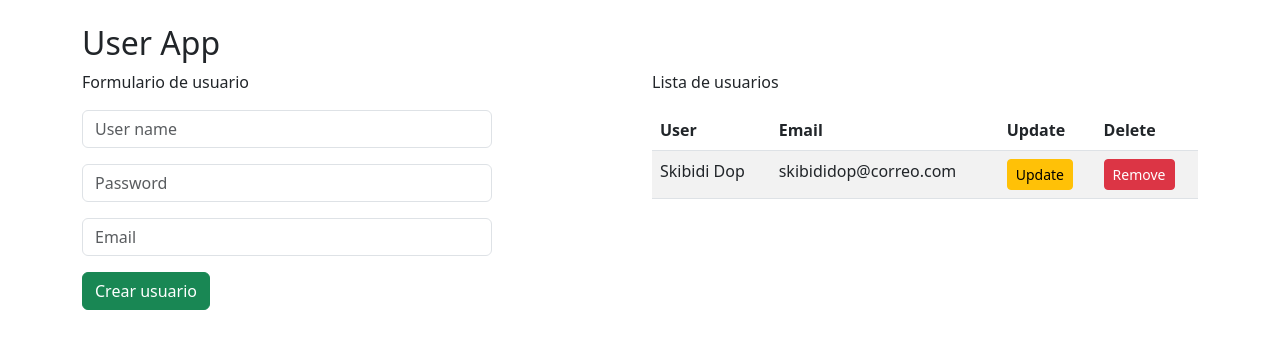
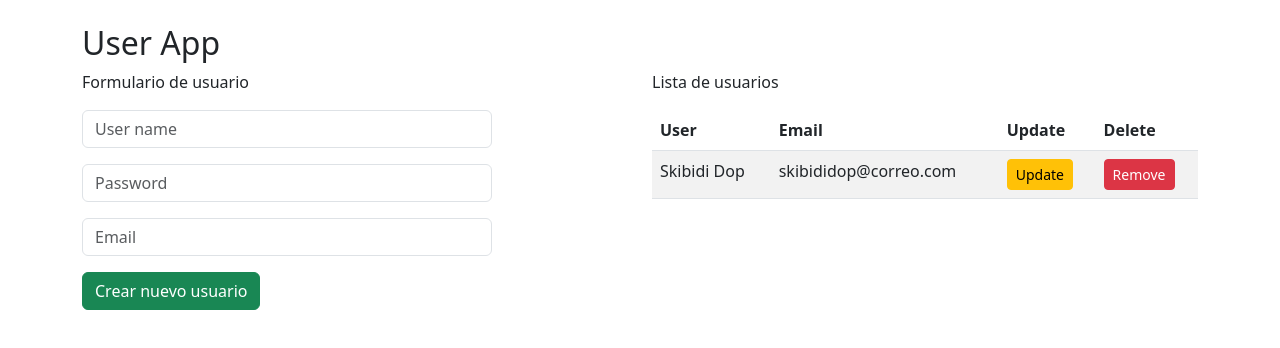
Before and after one commit to ByronGTh/user-app, a React (Vite) app: page / in a window 1280 px wide. Shown: the top 348 px of the page. Built offline with nearby package versions, Linux system fonts and the light colour scheme.

Commit message:
src/components/UserForm.jsx: validado mensaje del boton segun la actividad a realizar

```diff
--- a/src/UsersApp.jsx
+++ b/src/UsersApp.jsx
@@ -59,7 +59,8 @@ export const UsersApp = () =>{
         <h2>User App</h2>
         <div className="row">
             <div className="col">
-                <UserForm handlerAddUser={handlerAddUser} initialUserForm={initialUserForm} userSelected={userSelected}/>
+                <UserForm handlerAddUser={handlerAddUser} initialUserForm={initialUserForm}
+                userSelected={userSelected}/>
             </div>
             <div className="col">
                 {
--- a/src/components/UserForm.jsx
+++ b/src/components/UserForm.jsx
@@ -10,7 +10,7 @@ propiedad value
     const[userForm, setUserForm] =useState(initialUserForm);
 
     //De esta desestructuracion pasan al value de los inputs
-    const{username, password, email} = userForm;
+    const{id, username, password, email} = userForm;
 
     /*
         Por medio de este useEffect() haremos que el formulario se poble de la informacion de la fila de la tabla
@@ -58,7 +58,7 @@ propiedad value
             <input type="text" className="form-control my-3 w-75" onChange={onInputChange} placeholder="User name" name="username" value={username}/>
             <input type="password" className="form-control my-3 w-75" onChange={onInputChange} placeholder="Password" name="password" value={password}/>
             <input type="email" className="form-control my-3 w-75" onChange={onInputChange} placeholder="Email" name="email" value={email}/>
-            <button type="submit" className="btn btn-success" onSubmit={onSubmit}>Crear usuario</button>
+            <button type="submit" className="btn btn-success" onSubmit={onSubmit}>{id > 0 ? 'Editar' : 'Crear nuevo usuario'}</button>
         </form>
     </>);
 }
```
